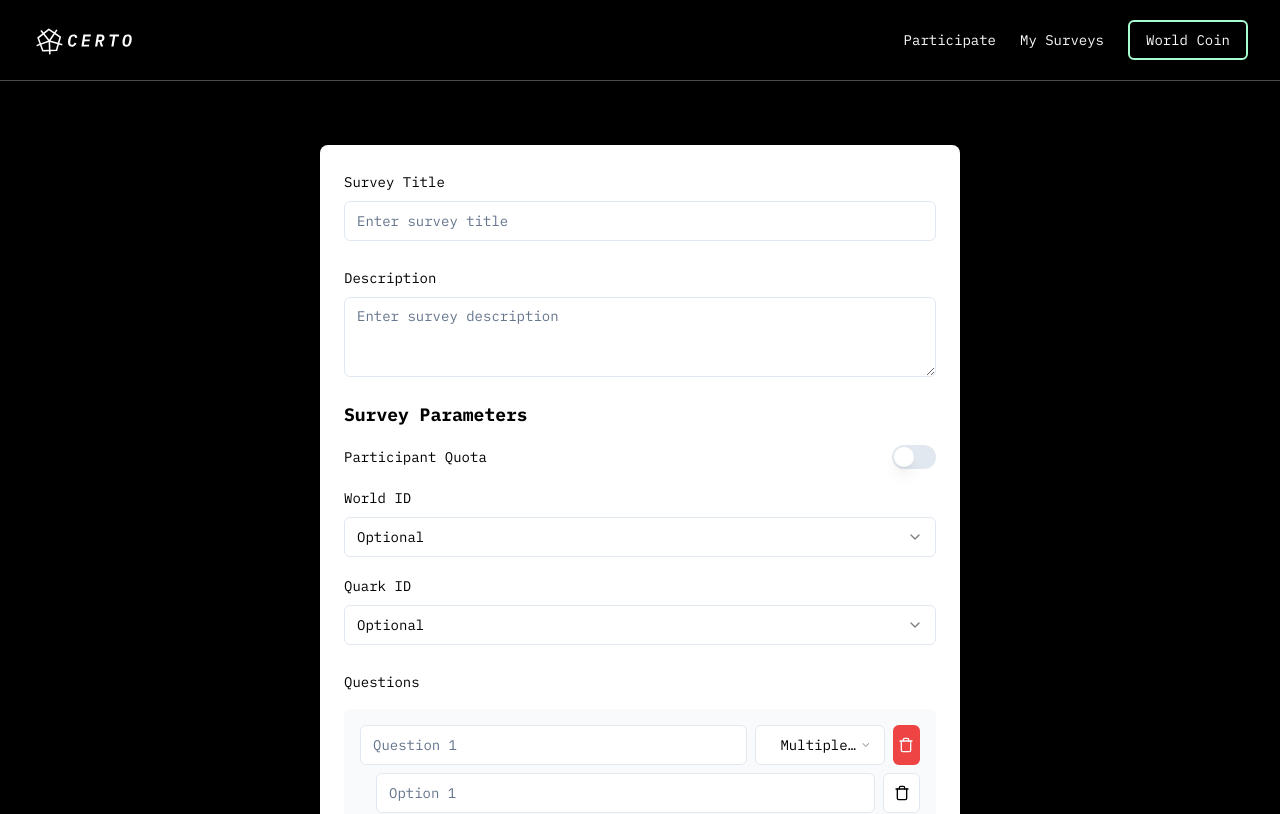
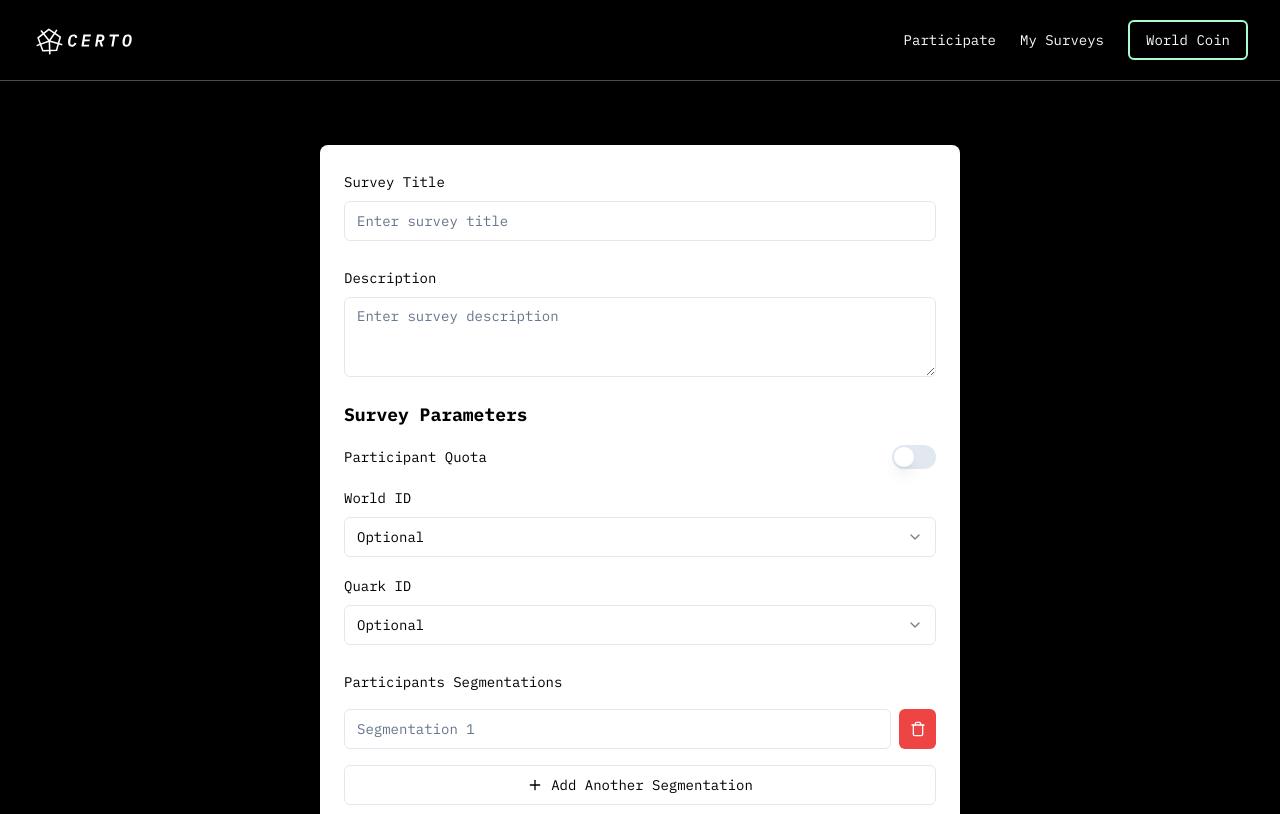
Before and after one commit to santi-nihany/certo, a Next.js app: page /researcher/CreateSurvey in a window 1280 px wide. Shown: the top 814 px of the page. Built offline with nearby package versions, Linux system fonts and the light colour scheme.

Commit message:
FinishedMergeFrontBack

```diff
--- a/api/api.ts
+++ b/api/api.ts
@@ -18,6 +18,7 @@ export type Survey = {
   minAmount: number
   questions: Question[]
   requirements: string[]
+  segmentation: string[]
   created_at?: Date
 }
 
--- a/app/researcher/CreateSurvey/page.tsx
+++ b/app/researcher/CreateSurvey/page.tsx
@@ -39,6 +39,7 @@ export default function CreateSurvey() {
   const [questions, setQuestions] = useState<LocalQuestion[]>([
     { text: '', type: 'multipleChoice', options: [''] }
   ])
+  const [segmentations, setSegmentations] = useState<string[]>([''])
   const [parameters, setParameters] = useState<SurveyParameters>({
     participantQuota: {
       enabled: false,
@@ -98,6 +99,20 @@ export default function CreateSurvey() {
     }))
   }
 
+  const updateSegmentation = (index: number, value: string) => {
+    const updatedSegmentations = [...segmentations]
+    updatedSegmentations[index] = value
+    setSegmentations(updatedSegmentations)
+  }
+
+  const addSegmentation = () => {
+    setSegmentations([...segmentations, ''])
+  }
+
+  const removeSegmentation = (index: number) => {
+    setSegmentations(segmentations.filter((_, i) => i !== index))
+  }
+
   const handleSubmit = async (e: React.FormEvent) => {
     e.preventDefault()
 
@@ -125,7 +140,8 @@ export default function CreateSurvey() {
         minAmount: 0,  // Set this if applicable
         questions: backendQuestions,
         requirements,
-        created_at: new Date()
+        created_at: new Date(),
+        segmentation: segmentations // Add the segmentations
     }
 
     try {
@@ -247,6 +263,31 @@ export default function CreateSurvey() {
             </div>
           </div>
           <div className="space-y-4">
+            <Label>Participants Segmentations</Label>
+            {segmentations.map((segmentation, index) => (
+              <div key={index} className="flex items-center space-x-2">
+                <Input
+                  value={segmentation}
+                  onChange={(e) => updateSegmentation(index, e.target.value)}
+                  placeholder={`Segmentation ${index + 1}`}
+                  className="w-full"
+                />
+                <Button
+                  type="button"
+                  variant="destructive"
+                  size="icon"
+                  onClick={() => removeSegmentation(index)}
+                >
+                  <TrashIcon className="h-4 w-4" />
+                </Button>
+              </div>
+            ))}
+            <Button type="button" onClick={addSegmentation} variant="outline" className="w-full">
+              <PlusIcon className="h-4 w-4 mr-2" />
+              Add Another Segmentation
+            </Button>
+          </div>
+          <div className="space-y-4">
             <Label>Questions</Label>
             {questions.map((question, questionIndex) => (
               <div key={questionIndex} className="bg-gray-50 p-4 rounded-md space-y-2">
```
